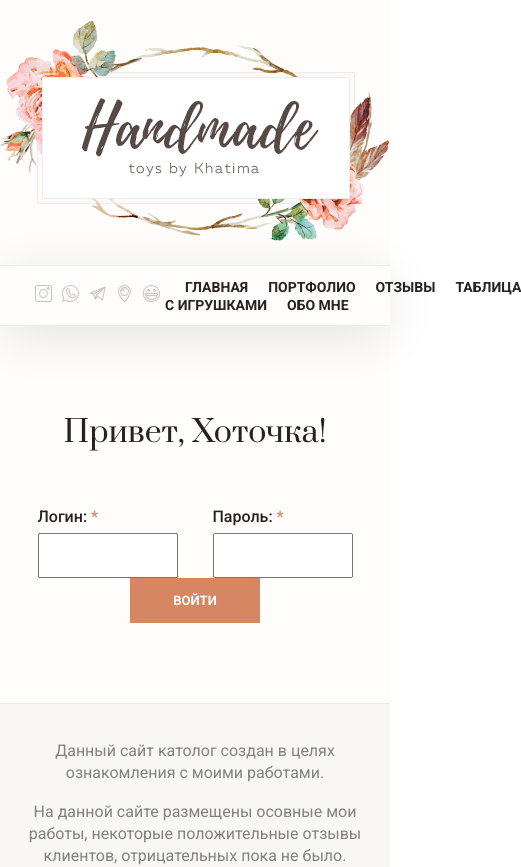
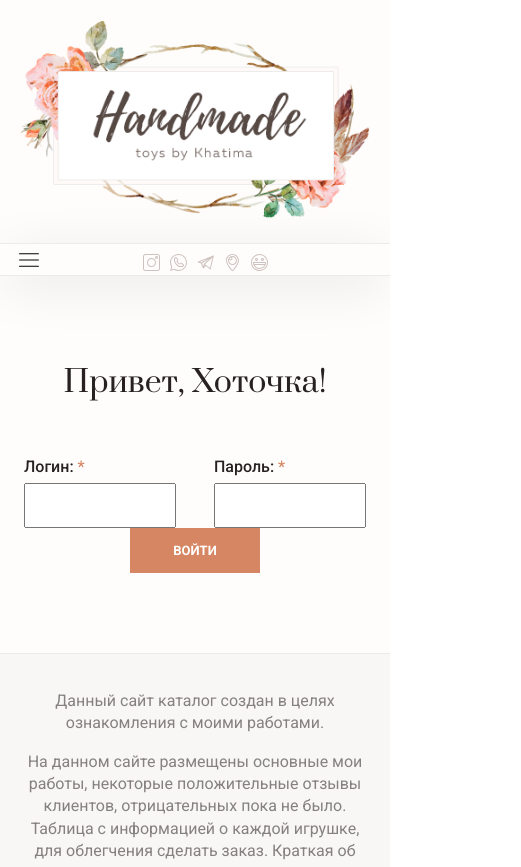
Before and after one commit to gadzhi7/toys, a Vue app: page /login in a window 390 px wide. Shown: the top 867 px of the page, 521 px wide, since content can reach past the window. Built offline with nearby package versions, Linux system fonts and the light colour scheme.

Commit message:
adaptive styles

```diff
--- a/src/App.vue
+++ b/src/App.vue
@@ -188,4 +188,22 @@ export default {
     }
   }
 
+    @media (max-width: 992px) {
+      section {
+        padding: 0 15px;
+      }
+    }
+
+    @media (max-width: 650px) {
+      section {
+        padding: 0 10px;
+      }
+    }
+
+    @media (max-width: 480px) {
+      section {
+        padding: 0 5px;
+      }
+    }
+
 </style>
--- a/src/components/BreadCrumbs.vue
+++ b/src/components/BreadCrumbs.vue
@@ -20,6 +20,7 @@ export default {
 </script>
 
 <style lang="scss" scoped>
+
   .breadcrubs {
     width: calc(100% + 40px);
     position: relative;
@@ -65,4 +66,32 @@ export default {
       }
     }
   }
+
+  @media (max-width: 992px) {
+
+    .breadcrubs {
+      width: calc(100% + 30px);
+      left: -15px;
+    }
+
+  }
+
+  @media (max-width: 650px) {
+
+    .breadcrubs {
+      width: calc(100% + 20px);
+      left: -10px;
+    }
+
+  }
+
+  @media (max-width: 480px) {
+
+    .breadcrubs {
+      width: calc(100% + 10px);
+      left: -5px;
+    }
+
+  }
+
 </style>
--- a/src/components/Footer.vue
+++ b/src/components/Footer.vue
@@ -2,12 +2,12 @@
 <footer class="footer">
   <div class="footer_info">
     <div>
-      <p>Данный сайт католог создан в целях ознакомления с моими работами.</p>
-      <p>На данной сайте размещены осовные мои работы, некоторые положительные отзывы клиентов, отрицательных пока не было. Таблица с информацией о каждой игрушке, для облегчения сделать заказ. Краткая об авторе.</p>
+      <p>Данный сайт каталог создан в целях ознакомления с моими работами.</p>
+      <p>На данном сайте размещены основные мои работы, некоторые положительные отзывы клиентов, отрицательных пока не было. Таблица с информацией о каждой игрушке, для облегчения сделать заказ. Краткая об авторе.</p>
     </div>
   </div>
   <div class="footer_inner">
-    <p class="footer_text">Игрушки плюша / © Copyright by <a href="http://gkhabada.h1n.ru" target="_blank">gkhabada</a> {{new Date().getFullYear()}}г.</p>
+    <p class="footer_text"><span>Игрушки плюша / </span> © Copyright by <a href="http://gkhabada.h1n.ru" target="_blank">gkhabada</a> {{new Date().getFullYear()}}г.</p>
     <div class="footer_links">
       <router-link :to="{ name: 'home'}">Главная</router-link>
       <router-link :to="{ name: 'portfolio'}">Портфолио</router-link>
@@ -28,7 +28,7 @@ export default {
 }
 </script>
 
-<style scoped lang="scss">
+<style lang="scss" scoped>
 
 .footer_info {
   min-height: 200px;
@@ -98,4 +98,25 @@ a.router-link-exact-active {
   transition: 0.3s;
 }
 
+@media (max-width: 1000px) {
+
+  .footer .footer_inner .footer_links {
+    display: none;
+  }
+
+  .footer_text {
+    text-align: center;
+    margin-left:  auto;
+    margin-right: auto;
+    line-height: 1.3;
+  }
+
+}
+
+@media (max-width: 460px) {
+  .footer_text span {
+    display: block;
+  }
+}
+
 </style>
--- a/src/components/Header.vue
+++ b/src/components/Header.vue
@@ -10,18 +10,20 @@
 export default {
   name: 'Header',
   data () {
-    return {
-
-    }
+    return {}
   }
 }
 </script>
 
-<style scoped>
+<style scoped lang="scss">
   .header {
     padding: 20px;
     display: flex;
     align-items: center;
     justify-content: center;
+
+    img {
+      max-width: 100%;
+    }
   }
 </style>
--- a/src/components/Instagram.vue
+++ b/src/components/Instagram.vue
@@ -172,20 +172,70 @@ export default {
   width: 62px; /* 310 */
   height: 34px; /* 170 */
   position: absolute;
-  top: -29px;
   right: 4%;
   z-index: 0;
   pointer-events: none;
   transition: transform 0s;
-  background: radial-gradient(circle, rgba(255,255,255,1) 0%, rgba(255,255,255,0) 70%);
+  background: radial-gradient(circle, rgba(255,255,255,1) 0%, rgba(255,255,255,0) 60%);
   transition: 0.5s;
+  transform: scale(1.3);
+  top: -35px;
 }
 
 .bodymovin--hidden {
+  top: -29px;
+  transform: scale(1);
   transform: translateY(30px);
   transition: transform 0.55s cubic-bezier(0.6, -0.28, 0.735, 0.045);
   background: none;
   transition: 0.5s;
 }
 
+@media (max-width: 1200px) {
+
+  .instagram_wrapper {
+    height: 600px;
+    width: calc(100% + 30px);
+    left: -15px;
+  }
+
+  .instagram {
+    flex-wrap: wrap;
+
+    .instagram_link {
+      width: 33.33%;
+      height: 50%;
+    }
+  }
+
+}
+
+@media (max-width: 650px) {
+
+  .instagram_wrapper {
+    height: 600px;
+    width: calc(100% + 20px);
+    left: -10px;
+  }
+
+  .instagram {
+    flex-wrap: wrap;
+
+    .instagram_link {
+      width: 50%;
+      height: 33.33%;
+    }
+  }
+
+}
+
+@media (max-width: 480px) {
+
+  .instagram_wrapper {
+    width: calc(100% + 10px);
+    left: -5px;
+  }
+
+}
+
 </style>
--- a/src/components/Navbar.vue
+++ b/src/components/Navbar.vue
@@ -1,8 +1,12 @@
 <template>
-<nav class="navbar">
+  <nav class="navbar">
+  <div :class="['nav_links_mobile', {nav_links_active: mobile}]" @click="toggleMobileMenu($event)">
+    <img src="../assets/icons/open.svg" v-show="!mobile" alt="toggle menu">
+    <img src="../assets/icons/close.svg" v-show="mobile" alt="toggle menu">
+  </div>
   <div class="nav_soc">
     <!-- instagram -->
-    <a href="https://www.instagram.com/igrushki.plusha/" target="_blank" title="instagram">
+    <a href="https://www.instagram.com/toys_khatima/" target="_blank" title="instagram">
       <svg viewBox="0 0 512 512" xmlns="http://www.w3.org/2000/svg"><path d="m75 512h362c41.355469 0 75-33.644531 75-75v-362c0-41.355469-33.644531-75-75-75h-362c-41.355469 0-75 33.644531-75 75v362c0 41.355469 33.644531 75 75 75zm-45-437c0-24.8125 20.1875-45 45-45h362c24.8125 0 45 20.1875 45 45v362c0 24.8125-20.1875 45-45 45h-362c-24.8125 0-45-20.1875-45-45zm0 0"/><path d="m256 391c74.4375 0 135-60.5625 135-135s-60.5625-135-135-135-135 60.5625-135 135 60.5625 135 135 135zm0-240c57.898438 0 105 47.101562 105 105s-47.101562 105-105 105-105-47.101562-105-105 47.101562-105 105-105zm0 0"/><path d="m406 151c24.8125 0 45-20.1875 45-45s-20.1875-45-45-45-45 20.1875-45 45 20.1875 45 45 45zm0-60c8.269531 0 15 6.730469 15 15s-6.730469 15-15 15-15-6.730469-15-15 6.730469-15 15-15zm0 0"/></svg>
     </a>
     <!-- whatsapp -->
@@ -31,7 +35,7 @@
     </router-link>
 
   </div>
-  <div class="nav_links">
+  <div class="nav_links" ref="nav_links" @click="closeWhenMobile()">
     <router-link :to="{ name: 'home'}">Главная</router-link>
     <router-link :to="{ name: 'portfolio'}">Портфолио</router-link>
     <router-link :to="{ name: 'reviews'}">Отзывы</router-link>
@@ -39,7 +43,7 @@
     <router-link :to="{ name: 'about'}">Обо мне</router-link>
   </div>
   <div class="nav_basket">
-    <!-- <a href="">
+  <!-- <a href="">
       <svg enable-background="new 0 0 33 33" version="1.1" viewBox="0 0 33 33" xml:space="preserve" xmlns="http://www.w3.org/2000/svg"><path d="m28.313 33h-23.625c-0.137 0-0.268-0.056-0.362-0.155s-0.144-0.232-0.138-0.369l1.125-23.625c0.013-0.267 0.232-0.476 0.5-0.476h21.375c0.267 0 0.487 0.209 0.5 0.476l1.125 23.625c6e-3 0.137-0.043 0.27-0.138 0.369s-0.226 0.155-0.362 0.155zm-23.101-1h22.576l-1.077-22.625h-20.422l-1.077 22.625z"/><path d="m21.905 11.375c-0.276 0-0.5-0.224-0.5-0.5v-4.97c0-2.704-2.2-4.905-4.905-4.905s-4.905 2.201-4.905 4.905v4.97c0 0.276-0.224 0.5-0.5 0.5s-0.5-0.224-0.5-0.5v-4.97c0-3.256 2.649-5.905 5.905-5.905s5.905 2.649 5.905 5.905v4.97c0 0.276-0.223 0.5-0.5 0.5z"/></svg>
       <span>0</span></a>
     <a href=""></a>
@@ -56,7 +60,24 @@ export default {
   name: 'Navbar',
   data () {
     return {
-
+      mobile: false
+    }
+  },
+  methods: {
+    toggleMobileMenu (e) {
+      this.mobile = !this.mobile
+      if (this.mobile) {
+        this.$refs.nav_links.style.display = 'flex'
+        document.body.style.overflow = 'hidden'
+      } else {
+        this.$refs.nav_links.style.display = 'none'
+        document.body.style.overflow = ''
+      }
+    },
+    closeWhenMobile () {
+      if (this.mobile) {
+        this.toggleMobileMenu()
+      }
     }
   }
 }
@@ -77,8 +98,13 @@ export default {
     flex: 0 0 auto;
   }
 
+  .nav_links_mobile {
+    display: none;
+  }
+
   .nav_soc {
     display: flex;
+    width: 150px;
   }
 
   .nav_soc a {
@@ -116,8 +142,10 @@ export default {
   }
 
   .nav_basket {
-    display: flex;
+    display: none;
+    // display: flex;
     align-items: center;
+    width: 150px;
 
     a {
       color: #272220;
@@ -139,4 +167,93 @@ export default {
     transition: 0.3s;
   }
 
+  @media (max-width: 1000px) {
+    .navbar {
+      padding-top: 10px;
+      padding-bottom: 10px;
+      flex-wrap: wrap;
+      justify-content: center;
+      height: auto;
+    }
+
+    .nav_soc {
+      order: 3;
+      width: 90%;
+      text-align: center;
+      justify-content: center;
+      margin-top: 10px;
+    }
+
+    .nav_links {
+      order: 1;
+      width: 100%;
+      text-align: center;
+      margin-top: 10px;
+      margin-bottom: 15px;
+    }
+
+    .nav_basket {
+      order: 2;
+      width: 90%;
+      text-align: center;
+    }
+  }
+
+  @media (max-width: 700px) {
+
+    .navbar {
+      padding: 0 20px;
+    }
+
+    .nav_links {
+      z-index: 5;
+      margin: 0;
+      display: none;
+      flex-direction: column;
+      align-items: flex-start;
+      position: fixed;
+      min-height: 100vh;
+      overflow-x: auto;
+      width: 100%;
+      top: 0;
+      left: 0;
+      padding: 20px;
+      background-color: rgba(255, 255, 255, 0.7);
+      box-sizing: border-box;
+      justify-content: center;
+
+      a {
+        margin: 13px;
+      }
+    }
+
+    .nav_links_mobile {
+        display: block;
+        width: 20px;
+        height: 20px;
+
+        img {
+          width: 100%;
+          height: 100%;
+        }
+    }
+
+    .nav_links_active {
+      transform: scale(1.3);
+      position: fixed;
+      right: 30px;
+      z-index: 6;
+      top: 30px;
+    }
+
+  }
+
+  @media (max-width: 480px) {
+
+    .navbar {
+      padding: 0 10px;
+    }
+
+  }
+
 </style>
--- a/src/views/Portfolio.vue
+++ b/src/views/Portfolio.vue
@@ -28,6 +28,9 @@ const toysRef = firebase.database().ref('toys')
 
 export default {
   name: 'Portfolio',
+  components: {
+    BreadCrumbs
+  },
   created () {
     this.$store.state.loading = true
     toysRef.once('value', toys => {
@@ -48,14 +51,12 @@ export default {
     return {
       toys: []
     }
-  },
-  components: {
-    BreadCrumbs
   }
 }
 </script>
 
 <style lang="scss" scoped>
+
   .portfolio {
     max-width: 1200px;
     margin: 0 auto 50px;
@@ -65,6 +66,7 @@ export default {
       justify-content: space-around;
       flex-wrap: wrap;
       list-style: none;
+      padding: 0;
 
       li {
         width: 24%;
@@ -96,4 +98,37 @@ export default {
       }
     }
   }
+
+  @media (max-width: 1200px) {
+
+    .portfolio_toys li {
+      width: 33%;
+    }
+
+  }
+
+  @media (max-width: 767px) {
+
+    .portfolio_toys li {
+      width: 48%;
+    }
+
+  }
+
+  @media (max-width: 600px) {
+
+    .portfolio_toys li {
+      width: 80%;
+    }
+
+  }
+
+  @media (max-width: 480px) {
+
+    .portfolio_toys li {
+      width: 100%;
+    }
+
+  }
+
 </style>
```
Also changed, not shown: src/views/Home.vue (+89 -3 lines), src/views/Reviews.vue (+91 -0 lines), src/assets/icons/close.svg (added), src/assets/icons/open.svg (added).
